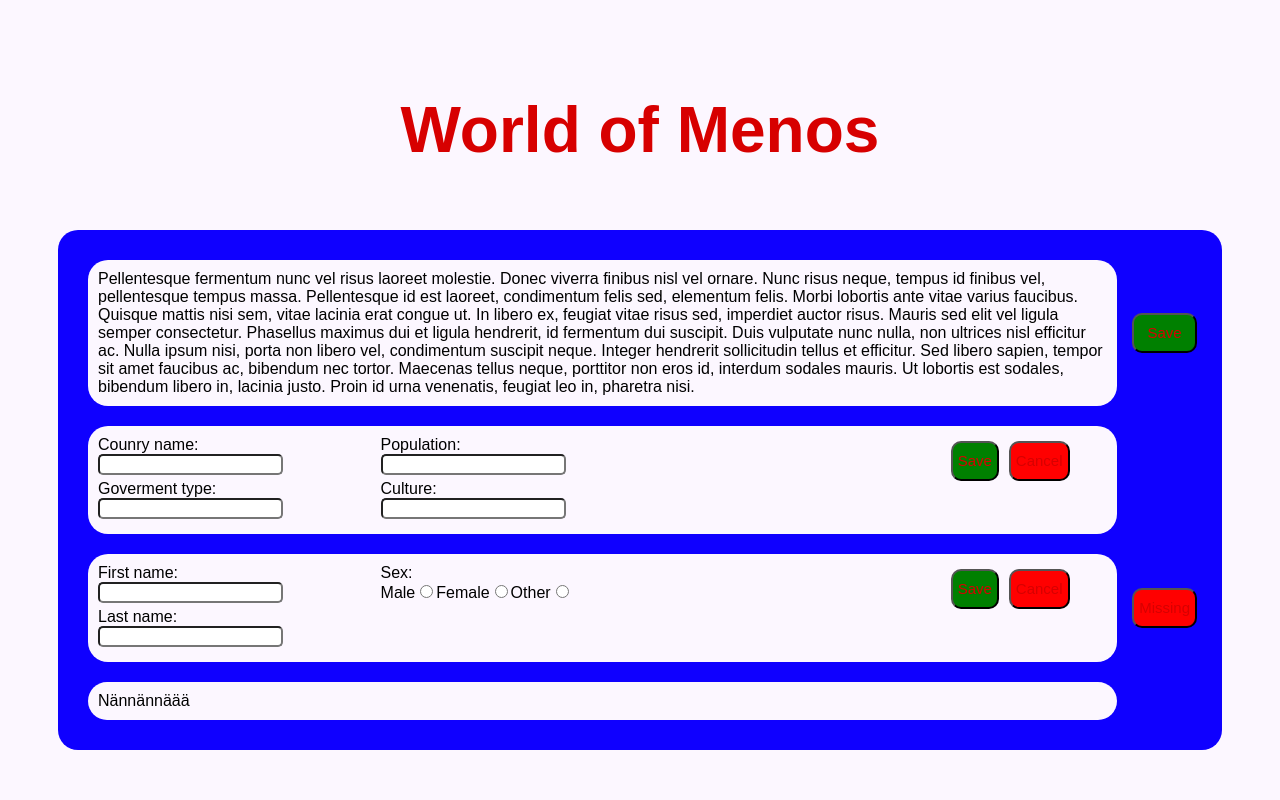
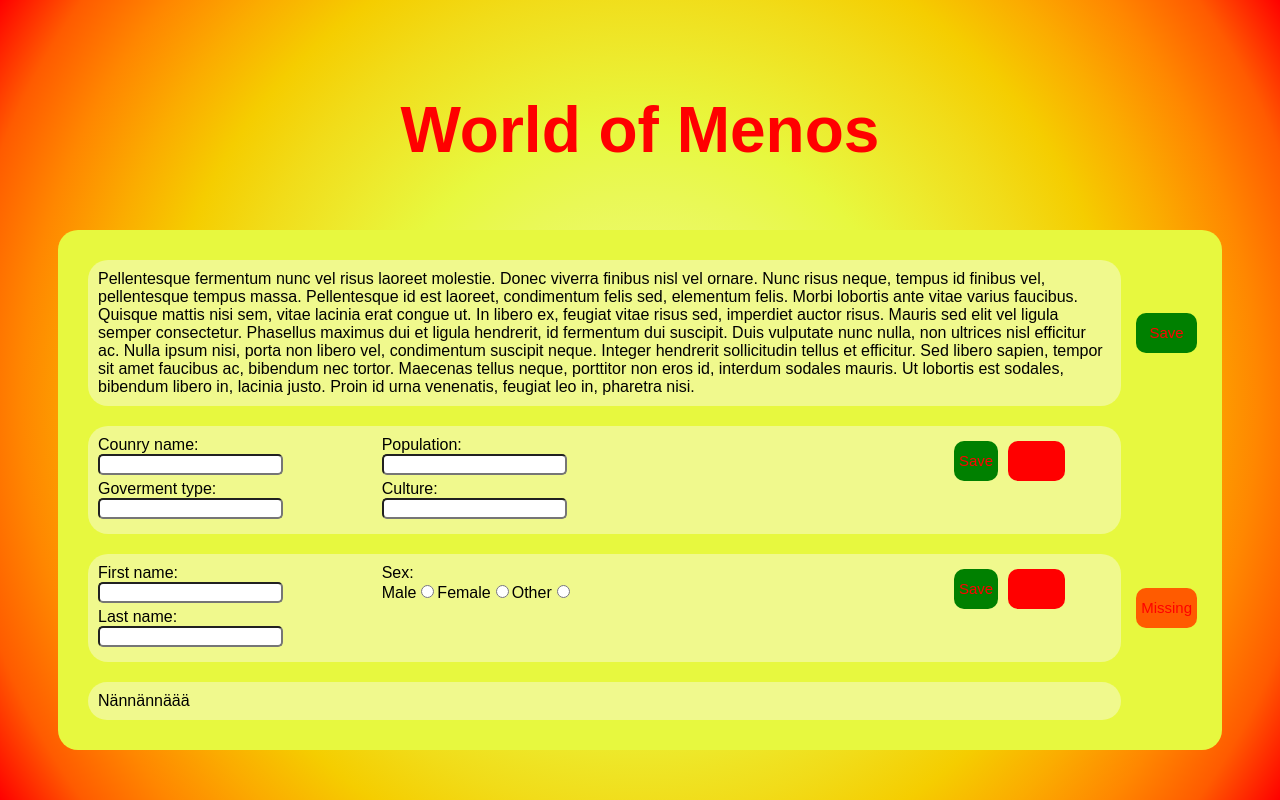
Before and after one commit to Toivotak/Menos, a React (Create React App) app: page / in a window 1280 px wide. Built offline with nearby package versions, Linux system fonts and the light colour scheme.

Commit message:
color stuff

```diff
--- a/src/components/Button.js
+++ b/src/components/Button.js
@@ -27,7 +27,7 @@ const Button = ({type, color, text, onClick}) => {
 
 Button.defaultProps = {
     type: "button",
-    color: "red",
+    color: "#ff5b00",
     text: "Missing",
     onClick: () => (console.log("default onClick"))
 }
--- a/src/test.css
+++ b/src/test.css
@@ -3,15 +3,15 @@ html {
 }
 
 :root {
-    --clr-primary-100: #FCF7FF;
-    --clr-primary-200: #7B7485;
-    --clr-primary-300: #0F00FF;
-    --clr-secondary-100: #FF0000;
-    --clr-secondary-200: #D70000;
+    --clr-primary-100: #f0f98d;
+    --clr-primary-200: #ecf96a;
+    --clr-primary-300: #e7f83f;
+    --clr-secondary-100: #ff5b00;
+    --clr-secondary-200: #ff0000;
 }
 
 body {
-    background-color: var(--clr-primary-100);
+    background-image: radial-gradient(circle, #f0f98d, #eef97c, #ecf96a, #e9f856, #e7f83f, #edea2d, #f1dc19, #f5cd00, #fbac00, #ff8700, #ff5b00, #ff0000);
     font-family: Arial, Helvetica, sans-serif;
     color: #000000;
 }
@@ -34,9 +34,10 @@ body {
     display: inline-block;
     color: var(--clr-secondary-200);
     font-size: 15px;
+    border: none;
+    border-radius: 10px;
     margin: 5px;
     padding: 5px;
-    border-radius: 10px;
     cursor: pointer;
     transform: rotate(-360deg);
     transition: 1000ms;
```
